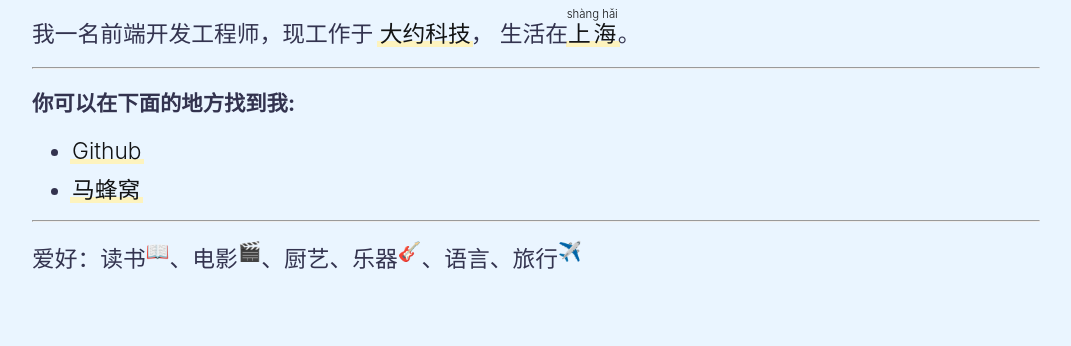
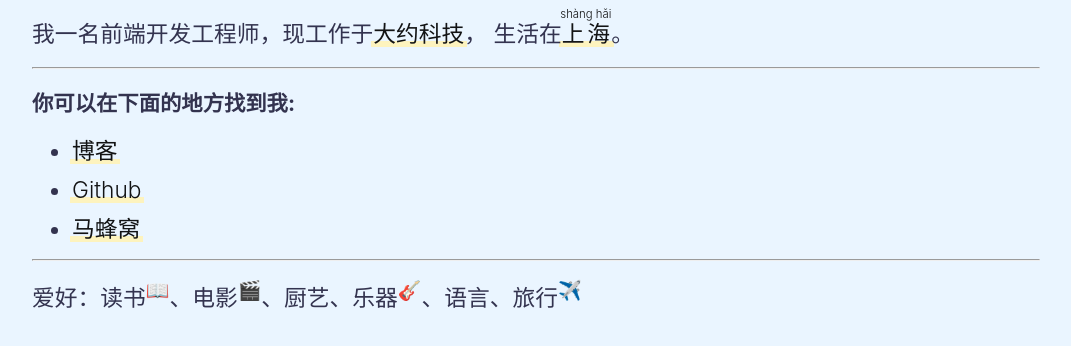
Before and after one commit to songxingguo/hi, a plain HTML site: page index.html in a window 1280 px wide. Shown: the part 290-636 px from the top of the page, without its empty margins (104-1175 px from the left). Drawn offline with Linux system fonts and the light colour scheme.

Commit message:
feat:  添加博客

```diff
--- a/index.html
+++ b/index.html
@@ -63,13 +63,15 @@
     爱技术，也爱生活。
 </p>
 <p>
-  我一名前端开发工程师，现工作于
-  <a href="#">大约科技</a>，
+  我一名前端开发工程师，现工作于<a href="#">大约科技</a>，
   生活在<a href="https://baike.baidu.com/item/上海/114606?fr=aladdin"><ruby>上海<rt>shànɡ hǎi</rt></ruby></a>。
 </p>
 <hr />
 <h2>你可以在下面的地方找到我:</h2>
 <ul>
+  <li>
+    <a href="http://blog.songxingguo.com">博客</a>
+  </li>
   <li>
     <a href="https://github.com/songxingguo">Github</a>
   </li>
```
